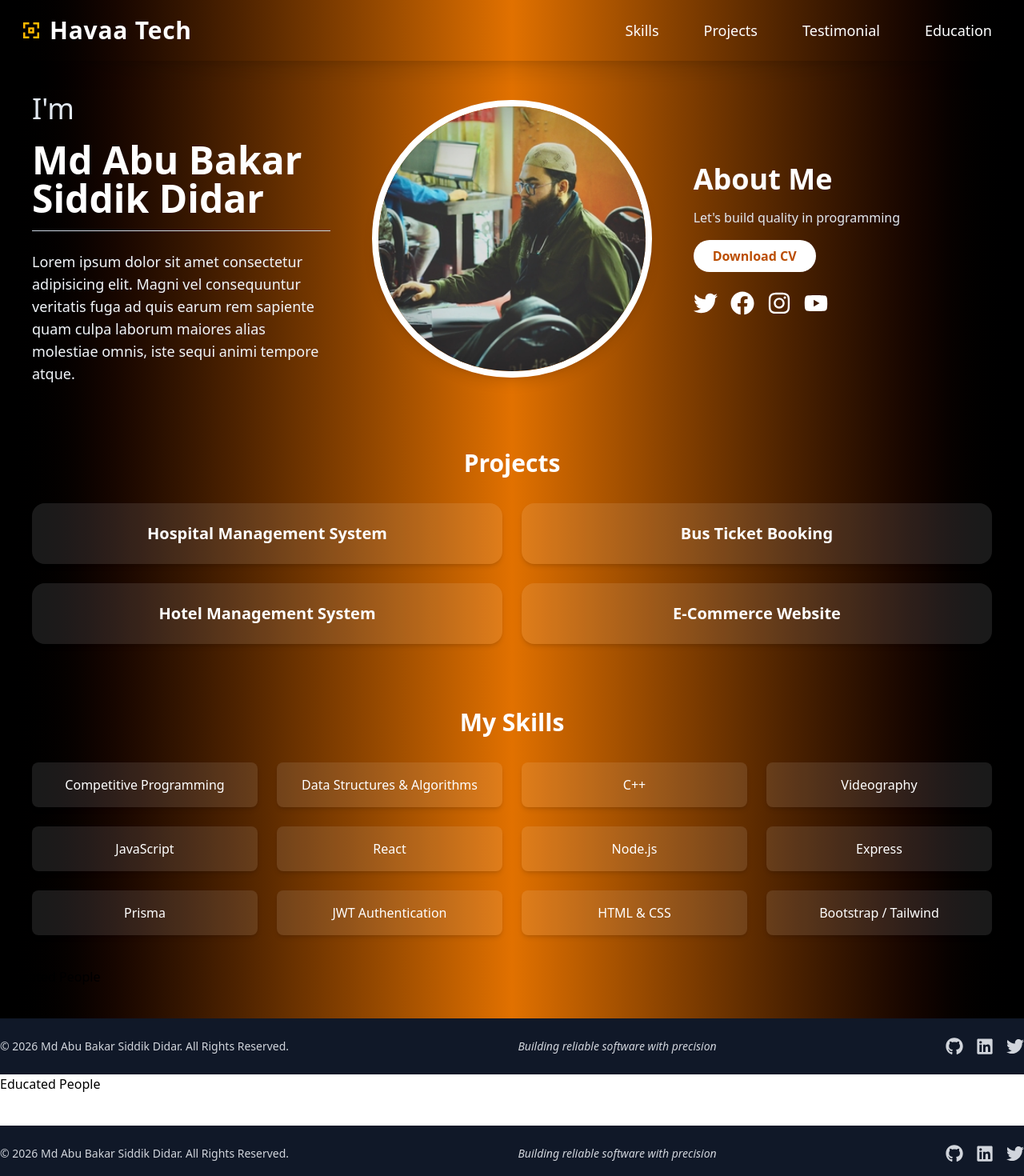
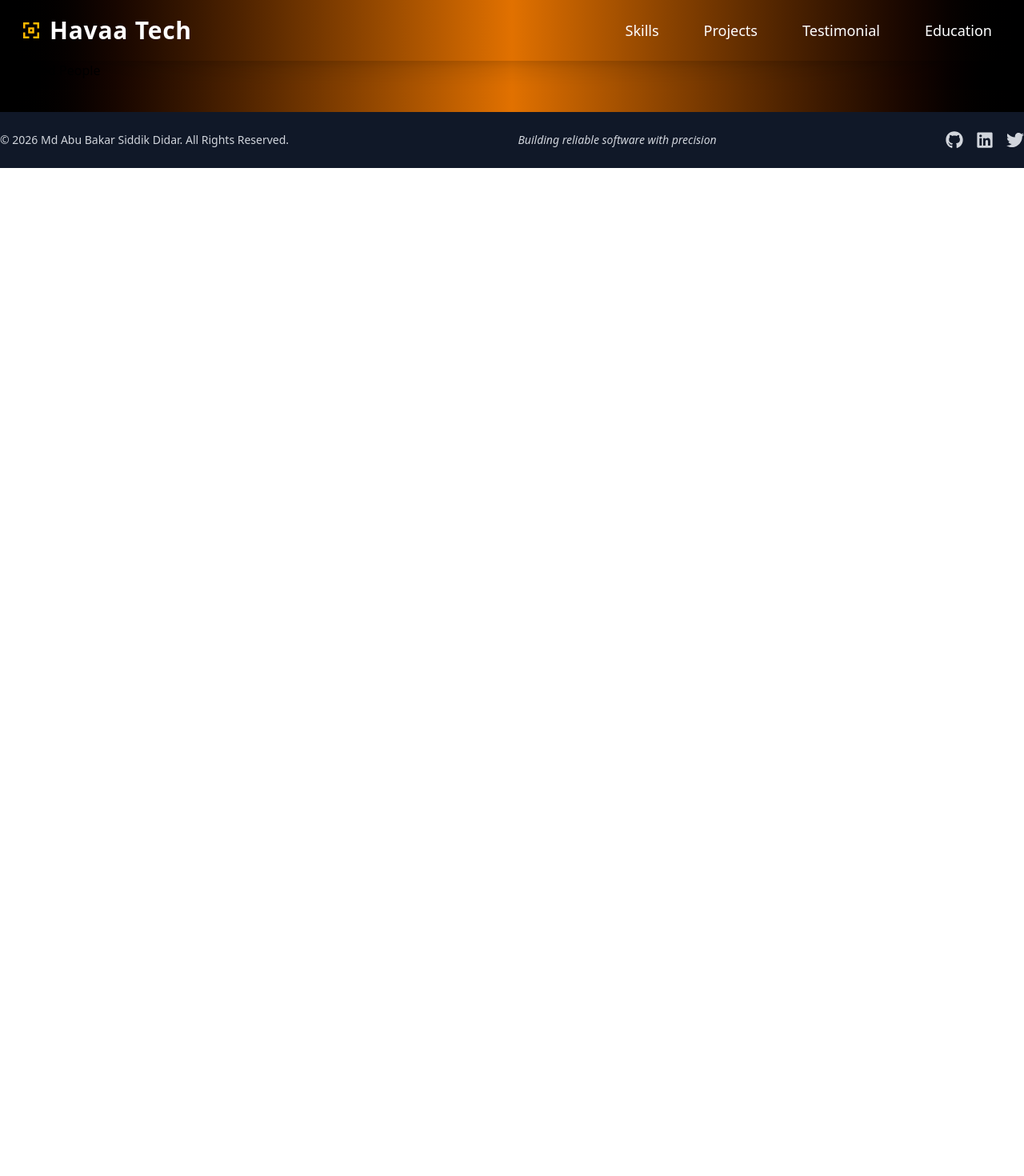
Before and after one commit to Didariiuc/Portfolio, a React (Vite) app: page /education in a window 1280 px wide. Shown: the top 1470 px of the page at 80% size. After the commit the page ends 800 px from the top, so only its background shows below. Built offline with nearby package versions, Linux system fonts and the light colour scheme.

Commit message:
route added

```diff
--- a/src/components/Main.jsx
+++ b/src/components/Main.jsx
@@ -10,14 +10,14 @@ import Skills from "./Skills";
 
 export default function Main() {
   return (
-    <div className="bg-linear-to-r from-black via-amber-600 to-black">
-        <NavBar></NavBar>
+    <div >
+
         <Hero></Hero>
         <Project></Project>
         <Skills></Skills>
         <Testimonial></Testimonial>
         <Education></Education>
-        <Footer></Footer>
+
 
     </div>
   )
--- a/src/components/Root.jsx
+++ b/src/components/Root.jsx
@@ -7,9 +7,11 @@ import Main from './main.jsx'
 function Root() {
   return (
     <>
-        <Main />
+      <div className="bg-linear-to-r from-black via-amber-600 to-black">
+        <NavBar />
         <Outlet />
         <Footer />
+      </div>
     </>
   )
 }
--- a/src/main.jsx
+++ b/src/main.jsx
@@ -15,8 +15,8 @@ import Main from './components/main.jsx'
 
 const router = createBrowserRouter(
 createRoutesFromElements(
-  <Route path='' element={<Root/>}>
-    {/* <Route path='' element={<Main />} /> */}
+  <Route path='/' element={<Root/>}>
+    <Route path='' element={<Main />} />
     <Route path='/skills' element={<Skills />} />
     <Route path='/projects' element={<Project />} />
     <Route path='/testimonial' element={<Testimonial />} />
```
